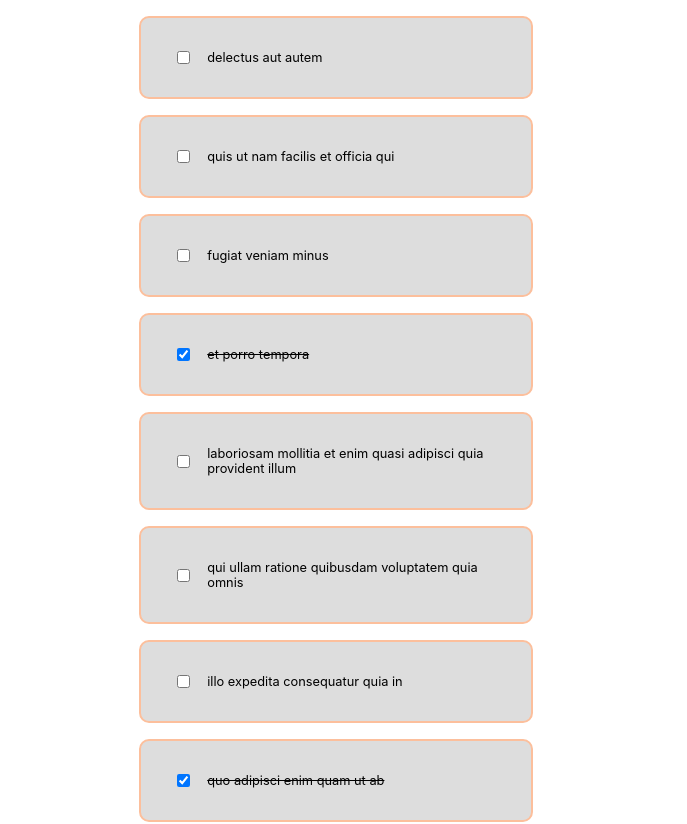
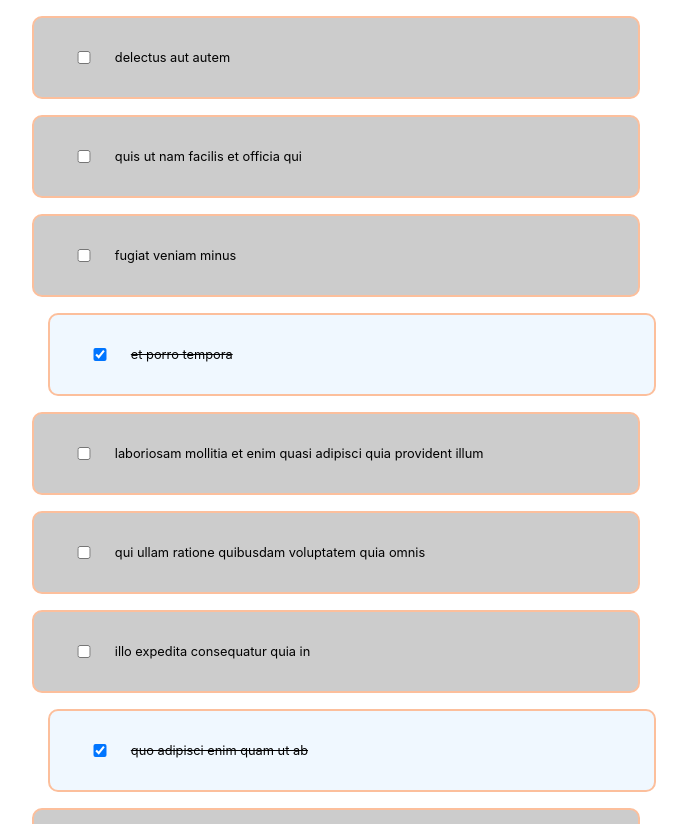
Before and after one commit to turkaytunc/react-todo, a React (Create React App) app: page / in a window 1280 px wide. Shown: the top 824 px of the page, without its empty margins (304-991 px from the left). Built offline with nearby package versions, Linux system fonts and the light colour scheme.

Commit message:
Update style

```diff
--- a/src/App.css
+++ b/src/App.css
@@ -1,6 +1,6 @@
 .app {
   display: grid;
-  grid-template-columns: 1fr 1fr 1fr;
+  grid-template-columns: 1fr 2fr 1fr;
 }
 
 .todo-list {
--- a/src/components/TodoItem.jsx
+++ b/src/components/TodoItem.jsx
@@ -2,9 +2,21 @@ import React, { Component } from "react";
 import "../css/TodoItem.css";
 
 class TodoItem extends Component {
+  constructor() {
+    super();
+  }
+
   render() {
     return (
-      <div className="todo-item">
+      <div
+        className="todo-item"
+        style={{
+          transform: this.props.item.completed
+            ? "translateX(1em)"
+            : "translateX(0)",
+          backgroundColor: this.props.item.completed ? "aliceblue" : "#ccc"
+        }}
+      >
         <input
           type="checkbox"
           checked={this.props.item.completed}
```
